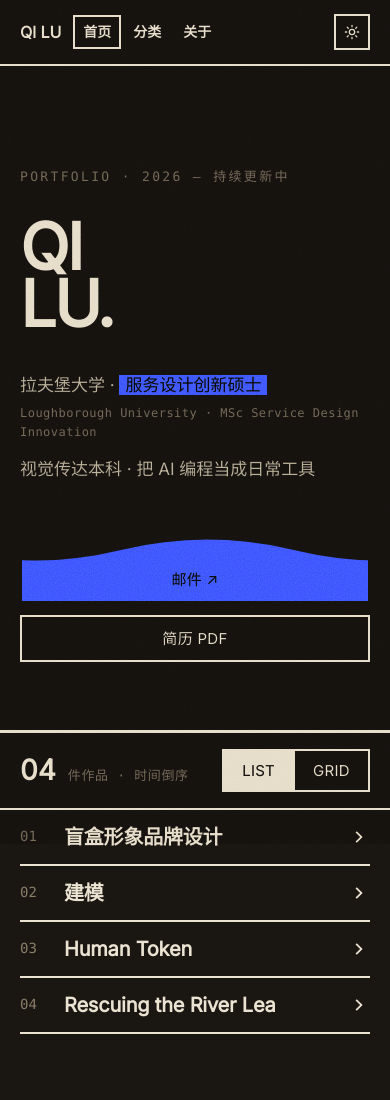
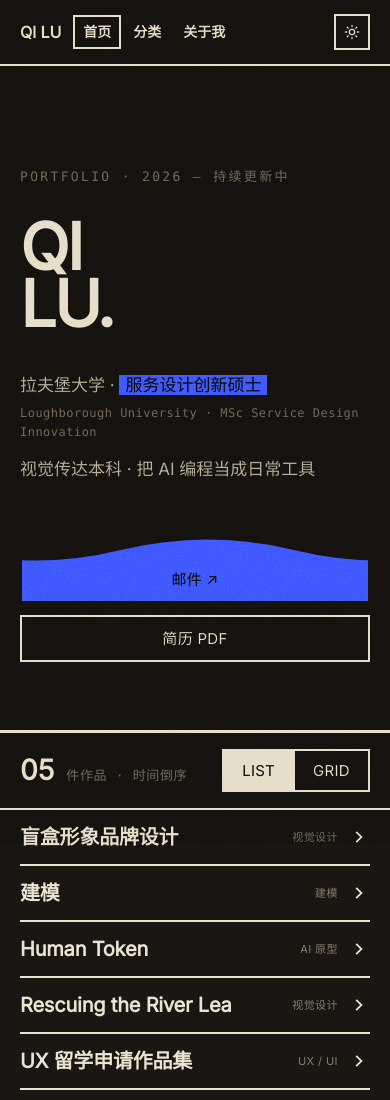
Before and after one commit to opqxxxpqo/portfolio, an Astro site: page / in a window 390 px wide. Shown: the top 1100 px of the page. Built offline with nearby package versions, Linux system fonts and the light colour scheme; Astro itself is replaced by a stand-in of ours; a small style sheet from the web is missing.

Commit message:
fix: 一系列体验修复 + 新增留学作品集
视觉
- 邮件按钮手机端蓝矩形 bug：CSS 特异性问题，.chunky-btn.primary 压过 .email-wave-btn，加双类提权
- Header "关于" → "关于我"
- 首页 list 去掉左边序号；row-cat 用中文 labelZh；手机端 row-cat 不再隐藏，小字号显示
- CATEGORIES 加 labelZh 中文短标签字段

内容
- 新增 ux-study-portfolio: UX 留学申请作品集（2025）
- 95MB 完整版 PDF 自托管，避免内嵌 iframe（性能差），改提供下载链接

```diff
--- a/src/components/Header.astro
+++ b/src/components/Header.astro
@@ -10,7 +10,7 @@ const isActive = (href: string) => {
 const navItems = [
   { href: '/', label: '首页' },
   { href: '/categories', label: '分类' },
-  { href: '/about', label: '关于' }
+  { href: '/about', label: '关于我' }
 ];
 ---
 
--- /dev/null
+++ b/src/content/works/ux-study-portfolio.md
@@ -0,0 +1,21 @@
+---
+title: "UX 留学申请作品集"
+category: ux-ui
+date: 2025-01-01
+cover: /works/ux-study-portfolio/cover.jpg
+summary: "本科阶段为留学申请整理的 UX 作品集，PDF 完整版可下载查看。"
+role: "独立完成"
+tools:
+  - Figma
+  - Photoshop
+  - InDesign
+tags:
+  - UX
+  - 留学作品集
+gallery:
+  - /works/ux-study-portfolio/cover.jpg
+---
+
+[**下载完整版 PDF · 约 95 MB**](/works/ux-study-portfolio/portfolio.pdf)
+
+文件较大，建议电脑端下载查看。
--- a/src/lib/categories.ts
+++ b/src/lib/categories.ts
@@ -9,48 +9,55 @@ export type Category =
 
 export const CATEGORIES: {
   id: Category;
-  label: string;
+  label: string;      // 英文标签（用于分类页大标题）
+  labelZh: string;    // 中文短标签（用于列表卡片右侧的小字分类标识）
   description: string;
-  linkTo?: string;   // 可选：覆盖默认的 /categories/<id>/ 链接，直跳到某个具体页
+  linkTo?: string;    // 可选：覆盖默认的 /categories/<id>/ 链接，直跳到某个具体页
 }[] = [
   {
     id: 'service-design',
     label: 'Service Design',
+    labelZh: '服务设计',
     description: '服务设计 · 系统性思考问题与解决方案'
   },
   {
     id: 'ux-ui',
     label: 'UX / UI',
+    labelZh: 'UX / UI',
     description: '产品体验与界面设计'
   },
   {
     id: 'ai-prototype',
     label: 'AI Prototype',
+    labelZh: 'AI 原型',
     description: '基于 AI 的原型 / 工具 / 应用'
   },
   {
     id: 'visual-design',
     label: 'Visual Design',
+    labelZh: '视觉设计',
     description: '视觉设计 · 平面 / 海报 / 商业图像'
   },
   {
     id: 'visual-3d',
     label: '3D / Modeling',
+    labelZh: '建模',
     description: '建模 · 渲染 · 三维与影像',
     linkTo: '/works/modeling/'   // 直接进入建模合集页，不经过分类中间页
   },
   {
     id: 'research',
     label: 'Research',
+    labelZh: '科研',
     description: '研究生阶段的科研与学术项目'
   }
 ];
 
-export const CATEGORY_MAP: Record<Category, { label: string; description: string }> =
+export const CATEGORY_MAP: Record<Category, { label: string; labelZh: string; description: string }> =
   CATEGORIES.reduce(
     (acc, c) => {
-      acc[c.id] = { label: c.label, description: c.description };
+      acc[c.id] = { label: c.label, labelZh: c.labelZh, description: c.description };
       return acc;
     },
-    {} as Record<Category, { label: string; description: string }>
+    {} as Record<Category, { label: string; labelZh: string; description: string }>
   );
--- a/src/pages/index.astro
+++ b/src/pages/index.astro
@@ -68,10 +68,9 @@ const yearFmt = (d: Date) => d.getFullYear().toString();
             <li class="work-row" data-cat={w.data.category}>
               <details name="works" class="work-details">
                 <summary class="row-head">
-                  <span class="row-num">{(i + 1).toString().padStart(2, '0')}</span>
                   <span class="row-year">{yearFmt(w.data.date)}</span>
                   <span class="row-title">{w.data.title}</span>
-                  <span class="row-cat">{cat?.label || w.data.category}</span>
+                  <span class="row-cat">{cat?.labelZh || cat?.label || w.data.category}</span>
                   <svg class="row-chevron" viewBox="0 0 24 24" fill="currentColor" aria-hidden="true">
                     <path d="M13.17 12L8.22 7.05l1.41-1.41L16 12l-6.37 6.37-1.41-1.42L13.17 12z"/>
                   </svg>
@@ -250,7 +249,7 @@ const yearFmt = (d: Date) => d.getFullYear().toString();
   .row-head {
     padding: 20px 0;
     display: grid;
-    grid-template-columns: 48px 80px 1fr auto 28px;
+    grid-template-columns: 80px 1fr auto 28px;  /* year · title · cat · chevron */
     align-items: center;
     gap: 24px;
     color: var(--fg);
@@ -262,12 +261,6 @@ const yearFmt = (d: Date) => d.getFullYear().toString();
     padding-left: 16px;
     padding-right: 16px;
   }
-  .row-num {
-    font-family: var(--font-mono);
-    font-size: 0.875rem;
-    color: var(--fg-muted);
-  }
-  .row-head:hover .row-num { color: var(--accent-text); }
 
   .row-year {
     font-family: var(--font-mono);
@@ -284,12 +277,12 @@ const yearFmt = (d: Date) => d.getFullYear().toString();
   }
 
   .row-cat {
-    font-family: var(--font-mono);
+    font-family: var(--font-sans);   /* 中文用 sans 字体，mono 没有中文回落会丑 */
     font-size: 0.8125rem;
-    letter-spacing: 0.05em;
-    text-transform: uppercase;
+    letter-spacing: 0.04em;
     color: var(--fg-muted);
     white-space: nowrap;
+    font-weight: 500;
   }
   .row-head:hover .row-cat { color: var(--accent-text); }
 
@@ -420,11 +413,15 @@ const yearFmt = (d: Date) => d.getFullYear().toString();
   @media (max-width: 640px) {
     .grid { grid-template-columns: 1fr; }
     .row-head {
-      grid-template-columns: 32px 1fr 22px;
-      gap: 12px;
+      grid-template-columns: 1fr auto 22px;   /* title · cat · chevron */
+      gap: 10px;
       padding: 16px 0;
     }
-    .row-year, .row-cat { display: none; }
+    .row-year { display: none; }              /* 年份手机端省掉 */
+    .row-cat {
+      font-size: 0.6875rem;                   /* 手机端中文小字 */
+      letter-spacing: 0.04em;
+    }
     .row-body {
       grid-template-columns: 1fr;
       gap: 16px;
@@ -437,7 +434,8 @@ const yearFmt = (d: Date) => d.getFullYear().toString();
 
     /* 邮件按钮波浪溢出 —— 仅手机 */
     /* 移除按钮自身的矩形边框与底色，让波浪 SVG 成为唯一的视觉块 */
-    .email-wave-btn {
+    /* 用 .chunky-btn.primary.email-wave-btn 三类选择器，特异性才能压过 .chunky-btn.primary 的 IKB 底色 */
+    .chunky-btn.primary.email-wave-btn {
       overflow: visible;
       margin-top: 34px;            /* 给溢出的 crest 让出空间 */
       background: transparent;
```
Also changed, not shown: public/works/ux-study-portfolio/cover.jpg (added), 1 other file.
